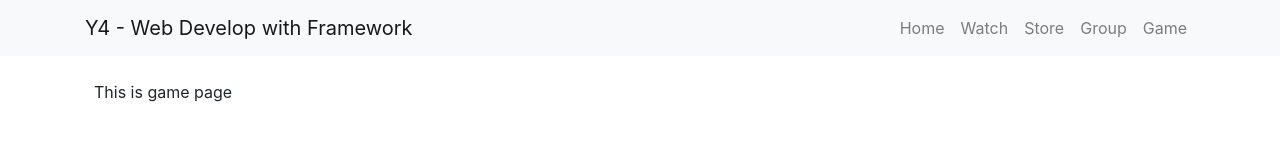
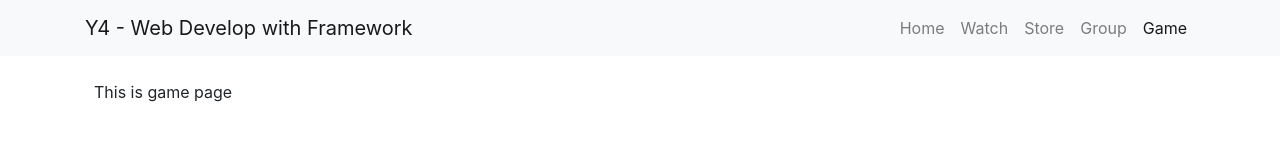
Before and after one commit to SokkunNORN/Y4-React-Final-Semister-1, a React (Create React App) app: page /game in a window 1280 px wide. Shown: the top 160 px of the page. Built offline with nearby package versions, Linux system fonts and the light colour scheme.

Commit message:
add curent url to active menu and udpate param app name

```diff
--- a/src/layouts/Header.js
+++ b/src/layouts/Header.js
@@ -1,13 +1,15 @@
 /* eslint-disable jsx-a11y/anchor-is-valid */
 
-import MENU_BUILDER from '../navigation/builders/menu.builders';
+import { APP_NAME, MENU_BUILDER } from '../navigation/builders/menu.builders';
+
+const currentURL = window.location.pathname
 
 function Header () {
     return (
         <>
             <nav className="navbar navbar-expand-lg navbar-light bg-light">
                 <div className="container">
-                    <a className="navbar-brand" href="#">Y4 - Web Develop with Framework</a>
+                    <a className="navbar-brand" href="#">{ APP_NAME }</a>
                     <button className="navbar-toggler" type="button" data-toggle="collapse" data-target="#navbarNav" aria-controls="navbarNav" aria-expanded="false" aria-label="Toggle navigation">
                         <span className="navbar-toggler-icon"></span>
                     </button>
@@ -17,7 +19,7 @@ function Header () {
                                 MENU_BUILDER.map((value, index) => {
                                     return (
                                         <li className="nav-item" key={ index }>
-                                            <a className="nav-link" href={ value.path }>{ value.name }</a>
+                                            <a className={ currentURL === value.path ? "nav-link active" : "nav-link"} href={ value.path }>{ value.name }</a>
                                         </li>
                                     )
                                 })
--- a/src/navigation/builders/menu.builders.js
+++ b/src/navigation/builders/menu.builders.js
@@ -1,5 +1,7 @@
 
-const MENU_BUILDER = [
+export const APP_NAME = 'Y4 - Web Develop with Framework'
+
+export const MENU_BUILDER = [
     {
         name: 'Home',
         path: '/'
@@ -21,5 +23,3 @@ const MENU_BUILDER = [
         path: '/game'
     }
 ]
-
-export default MENU_BUILDER
```
